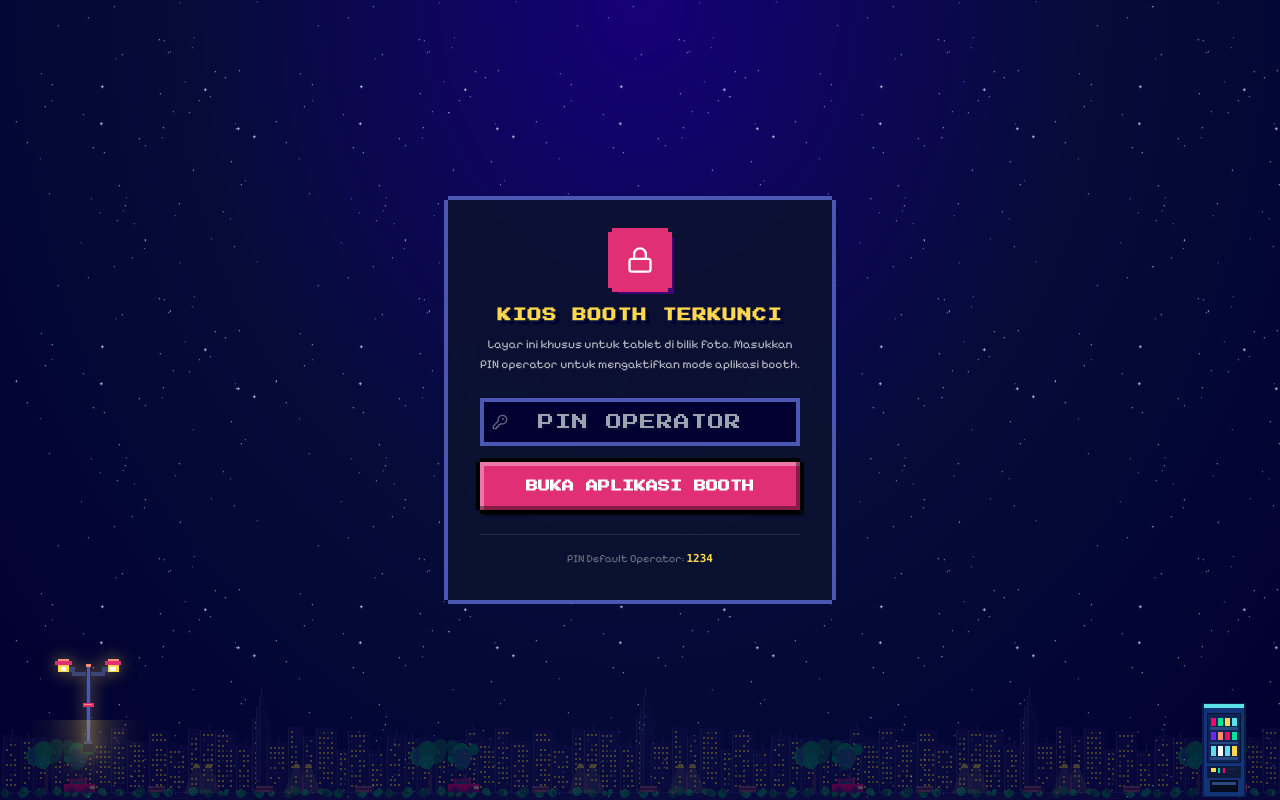
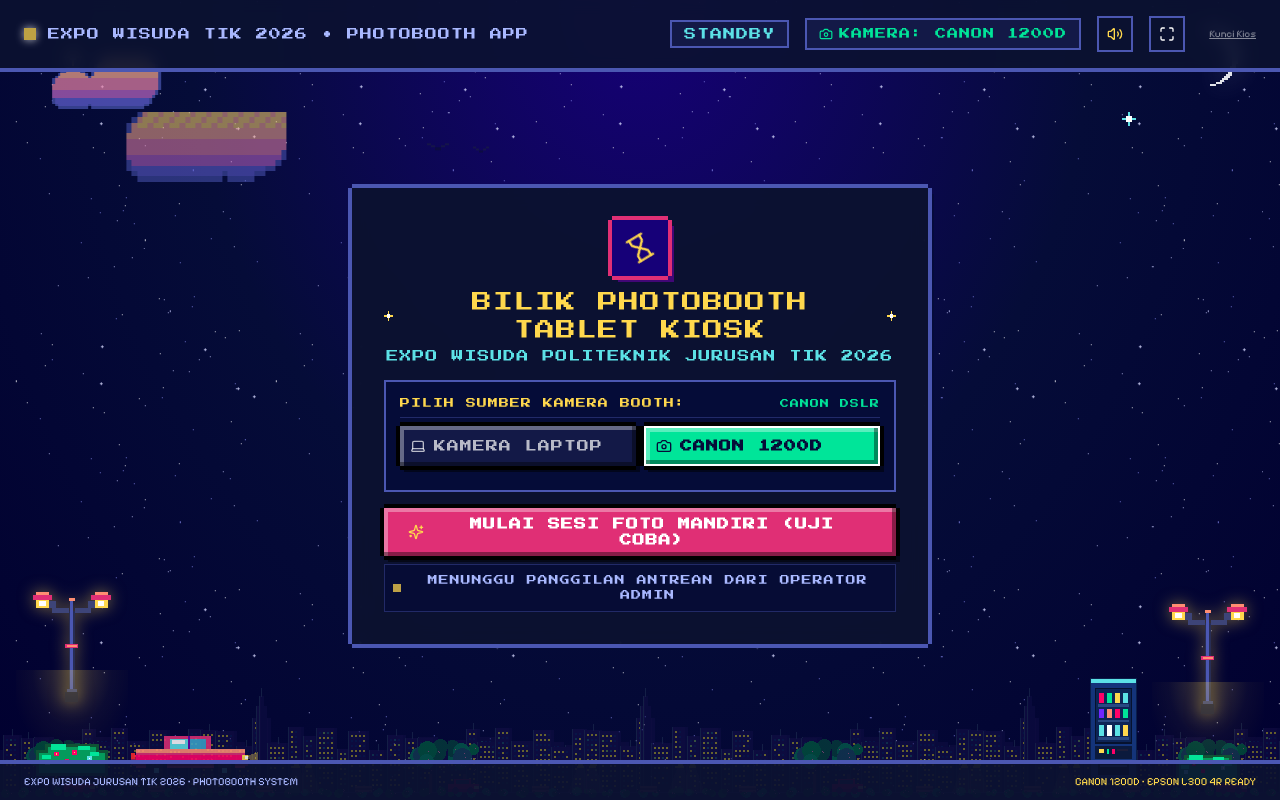
Before and after one commit to Astaa25/Photobooth, a Next.js app in the folder apps/web/: page /booth in a window 1280 px wide. Built offline with nearby package versions, Linux system fonts and the light colour scheme.

Commit message:
fix(booth & admin): atasi hydration mismatch fdprocessedid, hapus distorsi text-shadow pada tombol, dan buka akses booth secara langsung

```diff
--- a/apps/web/src/app/admin/page.tsx
+++ b/apps/web/src/app/admin/page.tsx
@@ -1258,10 +1258,10 @@
                   <button
                     type="button"
                     onClick={handleOpenAddTemplate}
-                    className="px-5 py-2.5 pixel-btn bg-[#FFD84D] hover:bg-[#FFE57F] text-[#050C38] text-xs font-pixel-title font-bold flex items-center justify-center gap-2 shadow-[4px_4px_0_0_#A07800] active:scale-95 shrink-0"
+                    className="px-5 py-2.5 pixel-btn bg-[#FFD84D] hover:bg-[#FFE57F] text-[#050C38] text-xs font-pixel-title font-bold flex items-center justify-center gap-2 border-2 border-black shadow-[3px_3px_0_0_#000] active:scale-95 shrink-0"
                   >
                     <Plus className="w-4 h-4 stroke-[3]" />
-                    <span>+ TAMBAH TEMPLATE (GAMBAR 1)</span>
+                    <span>TAMBAH TEMPLATE</span>
                   </button>
                 </div>
 
--- a/apps/web/src/app/booth/page.tsx
+++ b/apps/web/src/app/booth/page.tsx
@@ -98,7 +98,8 @@
 ];
 
 export default function BoothKioskPage() {
-  const [isUnlocked, setIsUnlocked] = useState(false);
+  const [mounted, setMounted] = useState(false);
+  const [isUnlocked, setIsUnlocked] = useState(true);
   const [pinInput, setPinInput] = useState('');
   const [pinError, setPinError] = useState(false);
   const [soundEnabled, setSoundEnabled] = useState(true);
@@ -128,10 +129,11 @@
 
   // Periksa apakah tablet sudah diaktifkan di sesi browser ini
   useEffect(() => {
+    setMounted(true);
     if (typeof window !== 'undefined') {
       const saved = sessionStorage.getItem('booth_kiosk_unlocked');
-      if (saved === 'true') {
-        setIsUnlocked(true);
+      if (saved === 'false') {
+        setIsUnlocked(false);
       }
       try {
         const savedCam = localStorage.getItem('photobooth_selected_camera');
@@ -578,12 +580,24 @@
     }
   };
 
+  // Cegah hydration mismatch sebelum client ter-mount
+  if (!mounted) {
+    return (
+      <div className="w-screen h-screen bg-[#050C38] flex items-center justify-center text-white font-pixel" suppressHydrationWarning>
+        <div className="flex items-center gap-2 text-xs text-[#FFD84D]">
+          <span className="w-2.5 h-2.5 bg-[#00E599] animate-pulse" />
+          <span>MEMUAT BILIK PHOTOBOOTH...</span>
+        </div>
+      </div>
+    );
+  }
+
   // =========================================================================
   // 1. TAMPILAN TERKUNCI (Jika Dibuka Tanpa PIN Operator)
   // =========================================================================
   if (!isUnlocked) {
     return (
-      <div className="w-screen h-screen bg-[#050C38] text-white flex flex-col items-center justify-center p-6 relative select-none overflow-hidden font-pixel">
+      <div className="w-screen h-screen bg-[#050C38] text-white flex flex-col items-center justify-center p-6 relative select-none overflow-hidden font-pixel" suppressHydrationWarning>
         <div className="absolute inset-0 bg-[radial-gradient(ellipse_at_top,_var(--tw-gradient-stops))] from-[#160078] via-[#050C38] to-[#010030] pointer-events-none" />
         <div className="absolute inset-0 bg-[url('/assets/pixel/stars-a.png')] bg-repeat pixel-art opacity-50 animate-twinkle pointer-events-none" />
         <div className="absolute bottom-0 left-0 right-0 h-48 bg-[url('/assets/pixel/city-night.png')] bg-repeat-x bg-bottom pixel-art opacity-30 pointer-events-none" />
@@ -595,7 +609,7 @@
           <PixelVendingMachine height={100} />
         </div>
 
-        <div className="w-full max-w-sm bg-[#0C1230]/90 pixel-box p-8 text-center relative z-10 backdrop-blur">
+        <div className="w-full max-w-sm bg-[#0C1230]/90 pixel-box p-8 text-center relative z-10 backdrop-blur" suppressHydrationWarning>
           <div className="w-14 h-14 pixel-box-cyber bg-[#E02F75] text-white flex items-center justify-center mx-auto mb-4">
             <Lock className="w-7 h-7 text-white" />
           </div>
@@ -607,8 +621,8 @@
             Layar ini khusus untuk tablet di bilik foto. Masukkan PIN operator untuk mengaktifkan mode aplikasi booth.
           </p>
 
-          <form onSubmit={handleUnlock} className="space-y-4">
-            <div className="relative">
+          <form onSubmit={handleUnlock} className="space-y-4" suppressHydrationWarning autoComplete="off">
+            <div className="relative" suppressHydrationWarning>
               <input
                 type="password"
                 maxLength={6}
@@ -618,6 +632,10 @@
                   setPinError(false);
                 }}
                 placeholder="PIN OPERATOR"
+                autoComplete="new-password"
+                data-1p-ignore="true"
+                data-lpignore="true"
+                suppressHydrationWarning
                 className="w-full h-12 text-center text-base tracking-widest font-pixel-title border-4 border-[#4B57B2] bg-[#010030] text-[#FFD84D] focus:outline-none focus:border-[#E02F75] transition-all"
               />
               <KeyRound className="w-4 h-4 text-white/40 absolute left-3 top-4 pointer-events-none" />
@@ -631,6 +649,7 @@
 
             <button
               type="submit"
+              suppressHydrationWarning
               className="w-full h-12 pixel-btn bg-[#E02F75] text-white text-xs font-bold hover:bg-[#FF5A57]"
             >
               BUKA APLIKASI BOOTH
--- a/apps/web/src/app/globals.css
+++ b/apps/web/src/app/globals.css
@@ -87,8 +87,15 @@
 
 .font-pixel-title {
   font-family: var(--font-pixel-display), ui-monospace, monospace;
+  letter-spacing: 1px;
+}
+
+.pixel-title-shadow {
   text-shadow: 2px 2px 0 #050C38, 4px 4px 0 #010030;
-  letter-spacing: 1px;
+}
+
+button, .pixel-btn, input, textarea, select {
+  text-shadow: none !important;
 }
 
 .font-pixel {
--- a/apps/web/src/components/pixel/PixelTemplateEditorModal.tsx
+++ b/apps/web/src/components/pixel/PixelTemplateEditorModal.tsx
@@ -615,20 +615,20 @@
             <button
               type="submit"
               disabled={isSubmitting || !validationResult.valid}
-              className={`px-6 py-2.5 pixel-btn font-pixel-title text-xs font-bold transition-all ${
+              className={`px-6 py-2.5 pixel-btn font-pixel-title text-xs font-bold transition-all border-2 border-black ${
                 validationResult.valid && !isSubmitting
-                  ? 'bg-[#FFD84D] hover:bg-[#FFE57F] text-[#050C38] shadow-[4px_4px_0_0_#A07800]'
-                  : 'bg-gray-600 text-gray-400 cursor-not-allowed'
+                  ? 'bg-[#FFD84D] hover:bg-[#FFE57F] text-[#050C38] shadow-[3px_3px_0_0_#000] active:scale-95'
+                  : 'bg-gray-600 text-gray-400 cursor-not-allowed border-gray-700'
               }`}
             >
-              {isSubmitting ? 'MENYIMPAN...' : 'SIMPAN PERUBAHAN'}
+              {isSubmitting ? 'MENYIMPAN...' : template ? 'SIMPAN PERUBAHAN' : 'SIMPAN TEMPLATE'}
             </button>
 
             <button
               type="button"
               onClick={onClose}
               disabled={isSubmitting}
-              className="px-5 py-2.5 pixel-btn bg-[#1E2768] hover:bg-[#35408E] text-white font-pixel-title text-xs border border-white/20"
+              className="px-5 py-2.5 pixel-btn bg-[#171B3E] hover:bg-[#252B62] text-[#A9B8FF] font-pixel-title text-xs border border-[#3B4588] active:scale-95"
             >
               Batal
             </button>
```
